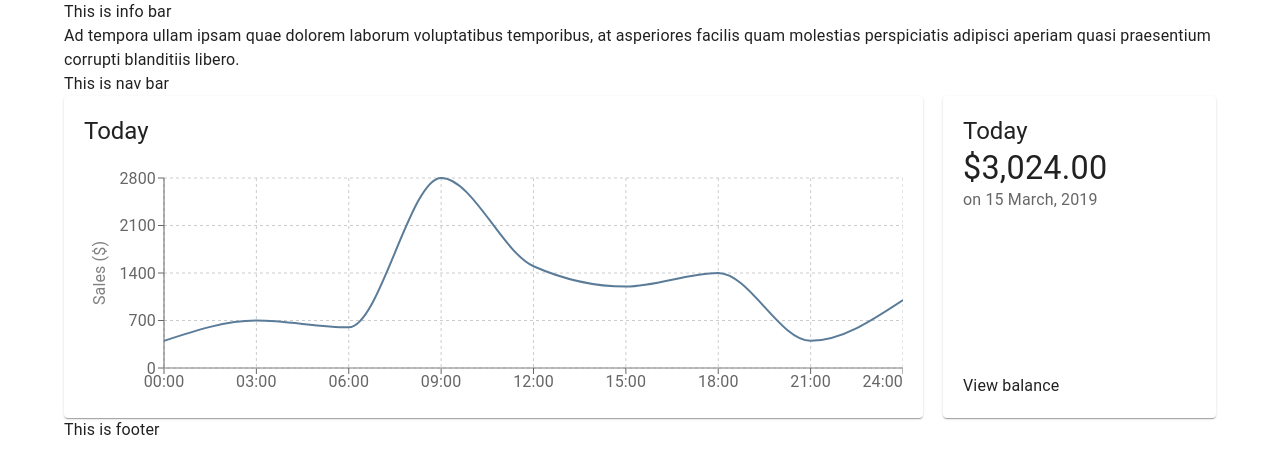
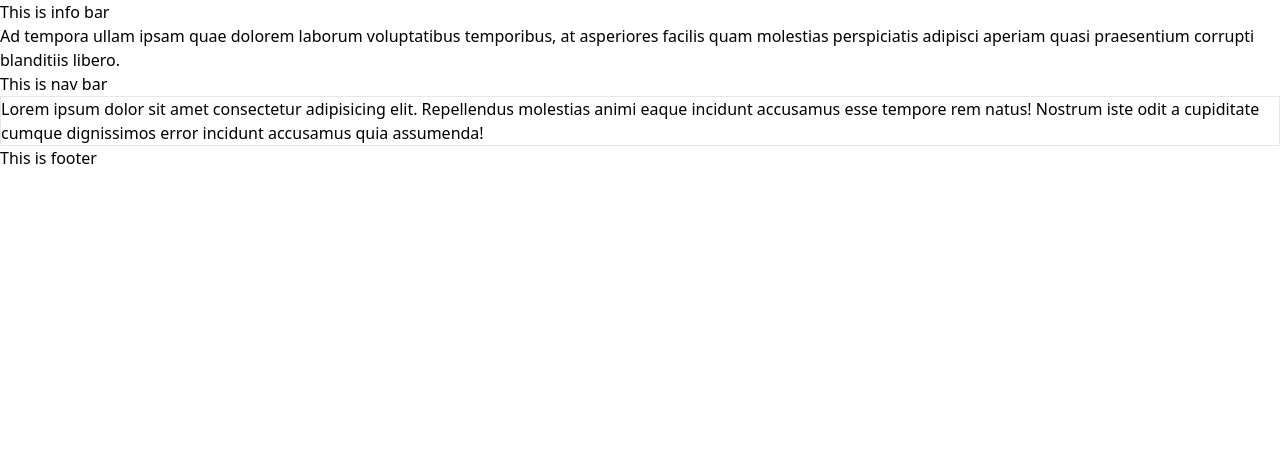
Before and after one commit to shahadat-robin/e-commerce-solution, a Next.js app: page / in a window 1280 px wide. Shown: the top 474 px of the page. Built offline with nearby package versions, Linux system fonts and the light colour scheme.

Commit message:
node modules updated

```diff
--- a/src/context/index.tsx
+++ b/src/context/index.tsx
@@ -1,7 +1,5 @@
 import useWindowDimensions from "@/hooks/useWindowSize";
-import themes from "@/utils/theme";
-import { ThemeProvider } from "@emotion/react";
-import { FC, ReactNode, createContext, useEffect, useState } from "react";
+import { type FC, type ReactNode, createContext, useEffect, useState } from "react";
 
 export const UIContext = createContext({});
 
@@ -35,7 +33,7 @@ const AppContext: FC<Props> = ({ children }) => {
         mobileMenuToggle,
       }}
     >
-      <ThemeProvider theme={themes[theme]}>{children}</ThemeProvider>
+      {children}
     </UIContext.Provider>
   );
 };
--- a/src/layout/footer/index.tsx
+++ b/src/layout/footer/index.tsx
@@ -1,9 +1,7 @@
-import { Container } from "@mui/material";
-
 export default function Footer() {
   return (
     <footer>
-      <Container>This is footer</Container>
+      <div className="container">This is footer</div>
     </footer>
   );
 }
--- a/src/layout/header/index.tsx
+++ b/src/layout/header/index.tsx
@@ -1,4 +1,3 @@
-import { Box, Container } from "@mui/material";
 import InfoBar from "./info-bar";
 import NavBar from "./nav-bar";
 
@@ -7,13 +6,13 @@ export default function Header() {
     <>
       <InfoBar />
       <header className="sticky top-0">
-        <Container>
-          <Box>
+        <div className="container">
+          <div>
             Ad tempora ullam ipsam quae dolorem laborum voluptatibus temporibus, at asperiores
             facilis quam molestias perspiciatis adipisci aperiam quasi praesentium corrupti
             blanditiis libero.
-          </Box>
-        </Container>
+          </div>
+        </div>
       </header>
       <NavBar />
     </>
--- a/src/layout/header/info-bar.tsx
+++ b/src/layout/header/info-bar.tsx
@@ -1,5 +1,3 @@
-import { Container } from "@mui/material";
-
 export default function InfoBar() {
-  return <Container>This is info bar</Container>;
+  return <div className="container">This is info bar</div>;
 }
--- a/src/layout/header/nav-bar.tsx
+++ b/src/layout/header/nav-bar.tsx
@@ -1,9 +1,7 @@
-import { Container } from "@mui/material";
-
 export default function NavBar() {
   return (
     <nav>
-      <Container>This is nav bar</Container>
+      <div className="container">This is nav bar</div>
     </nav>
   );
 }
--- a/src/pages/_app.tsx
+++ b/src/pages/_app.tsx
@@ -1,6 +1,5 @@
 import AppContext from "@/context";
 import "@/styles/globals.css";
-import { CssBaseline } from "@mui/material";
 import type { AppProps } from "next/app";
 import AppLayout from "../layout";
 
@@ -10,7 +9,6 @@ export default function App(props: AppProps) {
   return (
     <AppContext>
       <AppLayout>
-        <CssBaseline />
         <Component {...pageProps} />
       </AppLayout>
     </AppContext>
--- a/src/pages/index.tsx
+++ b/src/pages/index.tsx
@@ -1,8 +1,5 @@
-import SalesChart from "@/containers/dashboard/SalesChart";
-import { Container, Grid, Paper, Typography } from "@mui/material";
-import { NextPage } from "next";
+import type { NextPage } from "next";
 import Head from "next/head";
-import Link from "next/link";
 
 const HomePage: NextPage = () => {
   return (
@@ -11,7 +8,12 @@ const HomePage: NextPage = () => {
         <title>Dashboard</title>
       </Head>
 
-      <Container>
+      <div className="border">
+        Lorem ipsum dolor sit amet consectetur adipisicing elit. Repellendus molestias animi eaque
+        incidunt accusamus esse tempore rem natus! Nostrum iste odit a cupiditate cumque dignissimos
+        error incidunt accusamus quia assumenda!
+      </div>
+      {/* <Container>
         <Grid container className="grid grid-cols-12 gap-5 ">
           <Grid item className="col-span-full md:col-span-9">
             <Paper className="p-3 lg:p-5 w-full">
@@ -34,7 +36,7 @@ const HomePage: NextPage = () => {
             </Paper>
           </Grid>
         </Grid>
-      </Container>
+      </Container> */}
     </>
   );
 };
--- a/src/pages/orders.tsx
+++ b/src/pages/orders.tsx
@@ -1,7 +1,3 @@
-import { Typography } from "@mui/material";
-
-const OrdersPage = () => {
-  return <Typography variant="h3">Orders Content is under Planning</Typography>;
-};
-
-export default OrdersPage;
+export default function OrdersPage() {
+  return <h3>Orders Content is under Planning</h3>;
+}
```
Also changed, not shown: package.json (+11 -16 lines), 1 other file (tests, documents, lock files or other folders).
